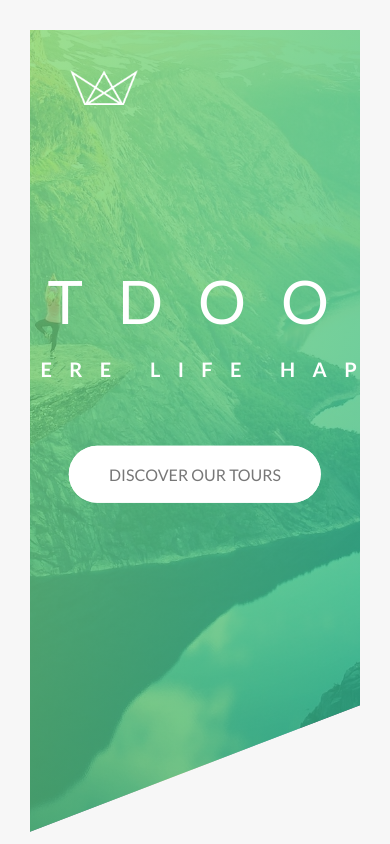
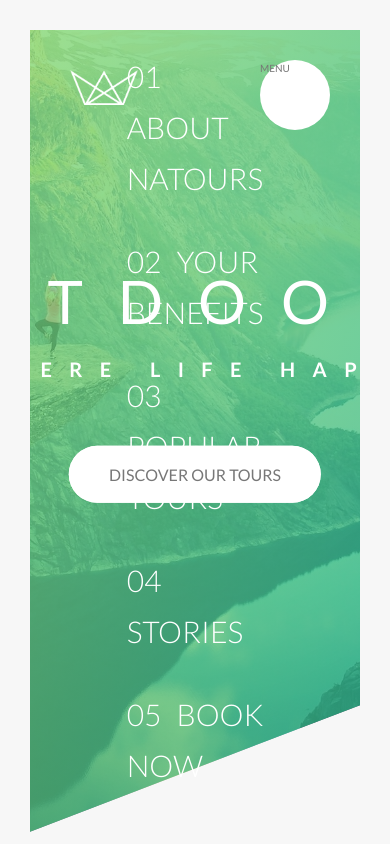
Before and after one commit to DominikKorpusik/Natours, a website built with Vite: page index.html in a window 390 px wide. Shown: the top 844 px of the page. Built offline with nearby package versions, Linux system fonts and the light colour scheme.

Commit message:
Add navigation menu with basic styles without functionalities.

```diff
--- a/index.html
+++ b/index.html
@@ -17,6 +17,38 @@
     <title>Natours | Exciting tours for adventurous people</title>
   </head>
   <body>
+    <div class="navigation">
+      <input type="checkbox" class="navigation__checkbox" id="navi-toggle" />
+      <label for="navi-toggle" class="navigation__button">MENU</label>
+      <div class="navigation__background">&nbsp;</div>
+
+      <nav class="navigation__nav">
+        <ul class="navigation__list">
+          <li class="navigation__item">
+            <a href="#" class="navigation__link"
+              ><span>01</span>About Natours</a
+            >
+          </li>
+          <li class="navigation__item">
+            <a href="#" class="navigation__link"
+              ><span>02</span>Your benefits</a
+            >
+          </li>
+          <li class="navigation__item">
+            <a href="#" class="navigation__link"
+              ><span>03</span>Popular tours</a
+            >
+          </li>
+          <li class="navigation__item">
+            <a href="#" class="navigation__link"><span>04</span>Stories</a>
+          </li>
+          <li class="navigation__item">
+            <a href="#" class="navigation__link"><span>05</span>Book now</a>
+          </li>
+        </ul>
+      </nav>
+    </div>
+
     <header class="header">
       <div class="header__logo-box">
         <a href="#">
@@ -433,6 +465,7 @@
         </div>
       </div>
     </footer>
+
     <!--
       GRID SYSTEM
     -->
--- /dev/null
+++ b/sass/layout/_naviagation.scss
@@ -0,0 +1,82 @@
+.navigation {
+  &__checkbox {
+    display: none;
+  }
+
+  &__button {
+    background-color: $color-white;
+    height: 7rem;
+    width: 7rem;
+    position: fixed;
+    top: 6rem;
+    right: 6rem;
+    border-radius: 50%;
+    z-index: 2000;
+  }
+
+  &__background {
+    height: 6rem;
+    width: 6rem;
+    border-radius: 50%;
+    position: fixed;
+    top: 6.5rem;
+    right: 6.5rem;
+    background-image: radial-gradient(
+      $color-primary-light,
+      $color-primary-dark
+    );
+    z-index: 1000;
+
+    // transform: scale(100);
+  }
+
+  &__nav {
+    height: 100vh;
+    width: 100%;
+    position: fixed;
+    top: 0;
+    right: 0;
+    z-index: 1500;
+  }
+
+  &__list {
+    position: absolute;
+    top: 50%;
+    left: 50%;
+    transform: translate(-50%, -50%);
+    list-style: none;
+  }
+
+  &__item {
+    margin: 1rem;
+  }
+
+  &__link {
+    border-bottom: 2px solid transparent;
+
+    &:link,
+    &:visited {
+      display: block;
+      font-size: 3rem;
+      font-weight: 300;
+      padding: 1rem 2rem;
+      color: $color-white;
+      text-decoration: none;
+      text-transform: uppercase;
+
+      transition: all 0.4s;
+
+      span {
+        margin-right: 1.5rem;
+        display: inline-block;
+      }
+    }
+
+    &:hover,
+    &:active {
+      box-shadow: 1rem 1rem 3rem -1rem rgba($color-black, 0.1);
+      transform: translateX(-1rem);
+      border-bottom: 2px solid rgba($color-white, 0.8);
+    }
+  }
+}
--- a/sass/main.scss
+++ b/sass/main.scss
@@ -18,5 +18,6 @@
 @import "layout/header";
 @import "layout/grid";
 @import "layout/footer";
+@import "layout/naviagation";
 
 @import "pages/home.scss";
```
Also changed, not shown: css/style.css.
